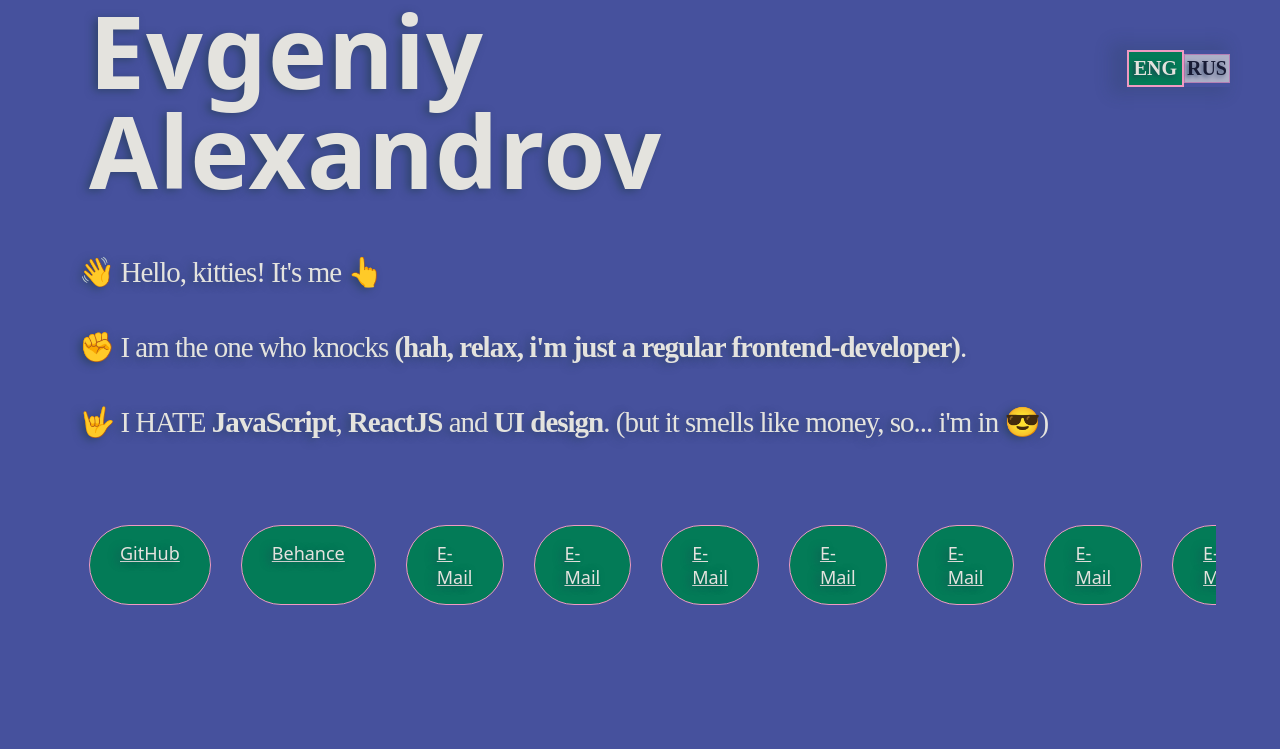
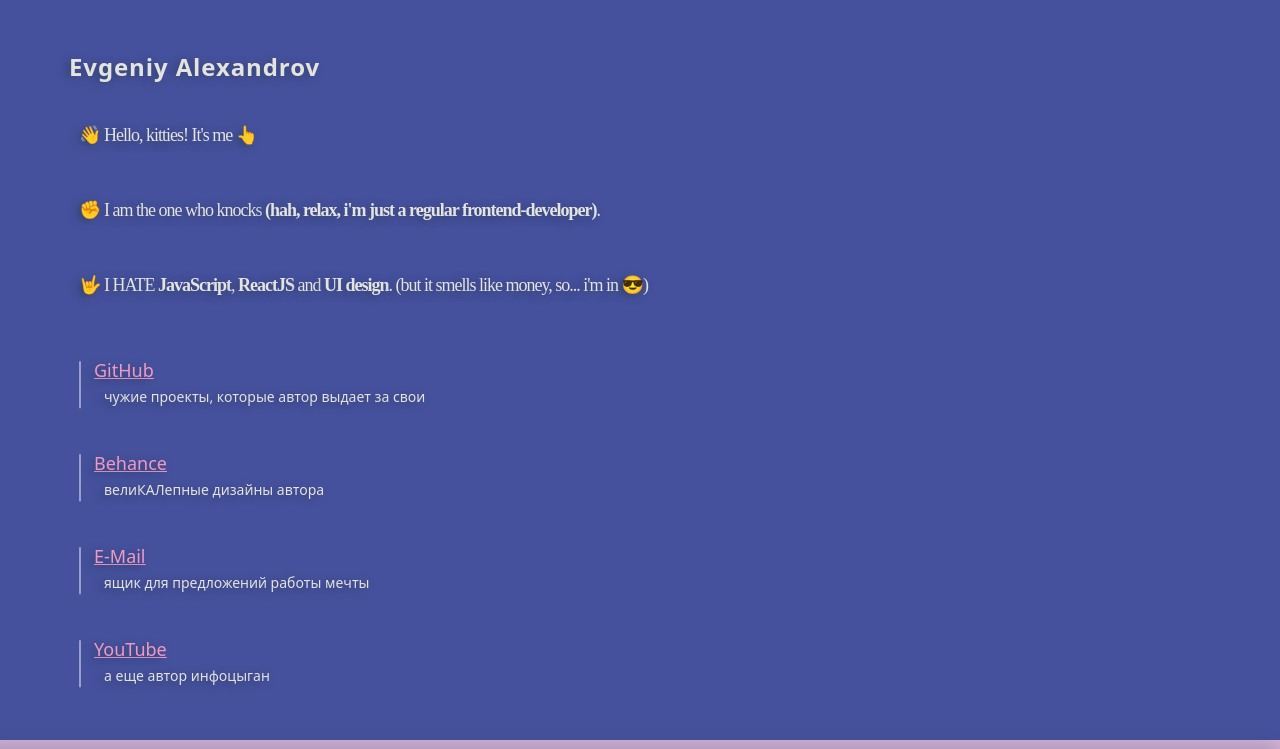
Before and after one commit to zhuzhaka/resume, a React (Create React App) app: page / in a window 1280 px wide. Shown: the top 749 px of the page. Built offline with nearby package versions, Linux system fonts and the light colour scheme; a web font is replaced by a local one.

Commit message:
a lot changed, fy

```diff
--- a/src/components/LanguageSwitch/LangSwitch.module.scss
+++ b/src/components/LanguageSwitch/LanguageSwitch.scss
@@ -1,14 +1,14 @@
-.wrapper {
-  position: absolute;
-	top: 50px;
-	right: 50px;
-	z-index: 100;
+.language-switch {
+  // position: absolute;
+	// top: 50px;
+	// right: 50px;
+	// z-index: 100;
 
 	-webkit-box-shadow: -10px 0px 15px 7px rgba(34, 60, 80, 0.2);
 	-moz-box-shadow: -10px 0px 15px 7px rgba(34, 60, 80, 0.2);
 	box-shadow: -10px 0px 15px 7px rgba(34, 60, 80, 0.2);
 
-  .button {
+  &__button {
     border: #f09ac2 2px solid;
     background-color: #f09ac2;
     background-color: #037b57;
@@ -24,9 +24,8 @@
 
     transition: .15s;
     padding: 5px;
-  }
 
-  .buttonDisabled {
+    &_disabled {
       background-color: #e4e3de;
       border-width: 1px;
       color: #000;
@@ -38,3 +37,5 @@
       }
     }
   }
+
+}
--- a/src/components/LanguageSwitch/index.jsx
+++ b/src/components/LanguageSwitch/index.jsx
@@ -1,5 +1,5 @@
 import { useContext } from 'react'
-import styles from "./LangSwitch.module.scss"
+import "./LanguageSwitch.scss"
 import { LanguageContext } from '../../context'
 import { AvailableLanguages } from '../../helpers/consts';
 
@@ -12,13 +12,13 @@ export const LanguageSwitch = () => {
   }
 
   return (
-    <div className={styles.wrapper}>
+    <div className="language-switch">
 			<button
-        className={`${styles.button}${localization.language !== AvailableLanguages.ru.code ? '' : ' ' + styles.buttonDisabled}`}
+        className={`language-switch__button ${localization.language !== AvailableLanguages.ru.code ? '' : ' language-switch__button_disabled'}`}
         onClick={onButtonClick}
       >{AvailableLanguages.en.text}</button>
 			<button
-        className={`${styles.button}${localization.language === AvailableLanguages.ru.code ? '' : ' ' + styles.buttonDisabled}`}
+        className={`language-switch__button ${localization.language === AvailableLanguages.ru.code ? '' : ' language-switch__button_disabled'}`}
         onClick={onButtonClick}
       >{AvailableLanguages.ru.text}</button>
 		</div>
--- a/src/components/ResumeBlock/ResumeBlock.scss
+++ b/src/components/ResumeBlock/ResumeBlock.scss
@@ -4,8 +4,8 @@
   &__links, h1 {
     width: auto;
     // padding: 30px 25px 30px 25px;
-    padding-right: 25px;
-    padding-left: 25px;
+    // padding-right: 25px;
+    // padding-left: 25px;
   }
 
   &__text {
@@ -37,10 +37,111 @@
 
   &__links {
     display: flex;
+    position: relative;
     flex-direction: row;
     overflow-x: auto;
     padding-top: 50px;
-    padding-bottom: 50px;
+    // padding-bottom: 50px;
+
+    @media(max-width: $media-mobile-max-width) {
+      padding: 0 15px 30px 15px;
+      flex-direction: column;
+    }
+
+    span {
+      font-size: 14px;
+      transition: .75s;
+
+      &.resume-link_text-animation {
+        opacity: 0;
+        transition: .5s;
+
+        animation: .5s linear 0s text-opacity-animation;
+        animation-fill-mode: forwards;
+
+        @keyframes text-opacity-animation {
+          from {
+            opacity: 0;
+          }
+          to {
+            opacity: 1;
+          }
+        }
+      }
+
+      a {
+        display: none !important;
+      }
+    }
+
+    li {
+      display: flex;
+      position: relative;
+      flex-direction: column;
+      margin: 0 auto;
+      // border-left: 2px #fff solid;
+      padding: 10px 20px;
+      width: calc(20% - 3px);
+
+      @media(min-width: $media-desktop-min-width) {
+        &:not(:last-child):after {
+          content: '';
+          width: 2px;
+          height: 50%;
+          background-color: #fff;
+          position: absolute;
+          bottom: 0;
+          right: 0;
+
+          transform: translate(0%, -50%);
+
+          opacity: .45;
+        }
+
+        &:first-child {
+          padding-left: 0;
+        }
+
+        &:last-child {
+          padding-right: 0;
+
+        }
+      }
+
+
+
+      @media(max-width: $media-mobile-max-width) {
+        // background-color: $button-background-color;
+        // border: $border-color 1px solid;
+        // border-radius: 100px;
+
+        // color: $font-color;
+
+        // background-color: $button-background-color;
+        // flex-direction: row;
+
+        &:before {
+          content: '';
+          width: 2px;
+          height: 50%;
+          background-color: #fff;
+          position: absolute;
+          top: 0;
+          left: 0;
+
+          transform: translate(0%, 50%);
+
+          opacity: .45;
+        }
+
+        width: 100%;
+        padding: 20px 15px;
+
+        span {
+          padding: 5px 10px;
+        }
+      }
+    }
 
     a {
       margin-right: 30px;
@@ -50,22 +151,23 @@
       }
 
       @media(min-width: $media-desktop-min-width) {
-        &::after {
-          // display: block;
-          color: $font-color;
-          content: " --- ";
-        }
+        // &::after {
+        //   // display: block;
+        //   color: $font-color;
+        //   content: " --- ";
+        // }
 
       }
 
       @media(max-width: $media-mobile-max-width) {
-        background-color: $button-background-color;
-        border: $border-color 1px solid;
-        border-radius: 100px;
+        // background-color: $button-background-color;
+        // border: $border-color 1px solid;
+        // border-radius: 100px;
 
-        color: $font-color;
+        // color: $font-color;
+        // flex-direction: row;
 
-        padding: 15px 30px;
+        padding: 15px 0;
       }
     }
 
--- a/src/components/ResumeBlock/index.jsx
+++ b/src/components/ResumeBlock/index.jsx
@@ -1,6 +1,12 @@
+import { useState } from 'react';
+import { ResumeLink } from '../ResumeLink';
 import './ResumeBlock.scss'
 
 export const ResumeBlock = ({resumeData}) => {
+	const [gitSubText, setGitSubText] = useState("чужие проекты, которые автор выдает за свои");
+	const [behanceSubText, setBehanceSubText] = useState("велиКАЛепные дизайны автора");
+	const [youtubeSubText, setYoutubeSubText] = useState("а еще автор инфоцыган");
+
   return (
     <div className="resume-block">
 				<h1>{resumeData.title}</h1>
@@ -9,18 +15,48 @@ export const ResumeBlock = ({resumeData}) => {
 					<p>{resumeData.body.realme}<b>{resumeData.body.fakeme}</b>.</p>
 					<p dangerouslySetInnerHTML={{__html: resumeData.body.rofl}}></p>
 				</div>
-				<div className="resume-block__links">
-						<a href="https://github.com/zhuzhaka" target="_blank" rel="noreferrer">GitHub</a>
-						<a href="https://www.behance.net/zhuzhaka" target="_blank" rel="noreferrer">Behance</a>
-						<a href="mailto:zhuzhaka.dog@gmail.com">E-Mail</a>
-						<a href="mailto:zhuzhaka.dog@gmail.com">E-Mail</a>
-						<a href="mailto:zhuzhaka.dog@gmail.com">E-Mail</a>
-						<a href="mailto:zhuzhaka.dog@gmail.com">E-Mail</a>
-						<a href="mailto:zhuzhaka.dog@gmail.com">E-Mail</a>
-						<a href="mailto:zhuzhaka.dog@gmail.com">E-Mail</a>
-						<a href="mailto:zhuzhaka.dog@gmail.com">E-Mail</a>
-						<a href="mailto:zhuzhaka.dog@gmail.com">E-Mail</a>
-				</div>
+					<ul className="resume-block__links">
+						<li>
+							<ResumeLink
+								linkHref={"https://github.com/zhuzhaka"}
+								linkText={"GitHub"}
+								subText={gitSubText}
+								onClick={() => {
+									setGitSubText("Ладно, ладно! Это говнокод автора, но ему помогали!");
+								}}
+							/>
+						</li>
+						<li>
+							<ResumeLink
+								linkHref={"https://www.behance.net/zhuzhaka"}
+								linkText={"Behance"}
+								subText={behanceSubText}
+								onClick={() => {
+									setBehanceSubText("Тут еще веселее чем с гитхабом");
+								}}
+							/>
+						</li>
+						<li>
+							<ResumeLink
+								linkHref={"mailto:zhuzhaka.dog@gmail.com"}
+								linkText={"E-Mail"}
+								subText={"ящик для предложений работы мечты"}
+								onClick={() => {
+								}}
+								options={{openInNewTab: false}}
+							/>
+						</li>
+						<li>
+							<ResumeLink
+								linkHref={"https://www.youtube.com/watch?v=dQw4w9WgXcQ"}
+								linkText={"YouTube"}
+								subText={youtubeSubText}
+								onClick={() => {
+									setYoutubeSubText("очевидно, не стоит верить автору, everbody lies");
+								}}
+							/>
+						</li>
+					</ul>
 			</div>
   );
 }
--- /dev/null
+++ b/src/components/ResumeLink/index.jsx
@@ -0,0 +1,30 @@
+import { useState } from "react";
+
+export const ResumeLink = ({
+  linkHref,
+  linkText,
+  subText,
+  onClick,
+  options = { openInNewWindow: true, }
+}) => {
+  const [isClicked, setIsClicked] = useState(false);
+
+  const handleOnClick = () => {
+    if (typeof onClick === 'function') {
+      onClick();
+      setIsClicked(true);
+    }
+  }
+  return (
+    <>
+      <div onMouseDown={handleOnClick}>
+        {
+          options.openInNewWindow
+          ? <a href={linkHref} target="_blank" rel="noreferrer">{linkText}</a>
+          : <a href={linkHref} rel="noreferrer">{linkText}</a>
+        }
+      </div>
+		  <span className={isClicked && "resume-link_text-animation"}>{subText}</span>
+    </>
+  );
+}
--- a/src/pages/MainPage/MainPage.scss
+++ b/src/pages/MainPage/MainPage.scss
@@ -3,7 +3,8 @@
 .main-page {
   display: flex;
   position: relative;
-	overflow: hidden;
+  flex-direction: row-reverse;
+	// overflow: hidden;
 
   // height: 100%;
 	width: 100%;
@@ -13,9 +14,43 @@
   font-size: $font-size;
 	text-shadow: -4px 2px 9px rgba(34,60,80,0.6);
 
+  @media(min-width: $media-desktop-min-width) {
+    .language-switch {
+      position: absolute;
+      top: 50px;
+      right: 50px;
+      z-index: 100;
+    }
+  }
+
   @media(max-width: 1280px) {
-    flex-direction: column-reverse;
+    flex-direction: column;
     font-size: $font-size-mobile;
+
+    .language-switch {
+      position: fixed;
+      width: 100%;
+      bottom: 0;
+      right: 0;
+
+      display: flex;
+      height: 50px;
+
+
+      &__button {
+        width: 50%;
+        border: 1px $font-color solid;
+
+        &_disabled {
+          opacity: 1;
+          padding: 5px;
+        }
+      }
+    }
+  }
+
+  .language-switch {
+    z-index: 100;
   }
 
   h1, h3 {
@@ -65,18 +100,14 @@
   flex-grow: 1;
   background-color: $background-color-first;
   display: flex;
+  flex-direction: column;
   justify-content: center;
+  margin: auto;
+  padding: 40px 0;
 
   @media(min-width: 1281px) {
     .main-page__content {
       width: 450px;
-
-      display: flex;
-      flex-direction: column;
-      justify-content: center;
-      margin: auto;
-
-      padding: 40px 0;
     }
 
     .main-page__infolist {
@@ -95,21 +126,32 @@
     }
   }
 
-  @media(max-width: 1600px) {
-    overflow-y: scroll;
-		overflow-x: hidden;
-  }
-
-  @media(max-width: 1280px) {
-    overflow: hidden;
-  }
-
   h3 {
     padding: 0;
     margin-bottom: 5px;
     line-height: revert;
     font-size: 36px;
   }
+
+  @media(max-width: 1280px) {
+    overflow: hidden;
+
+    animation: 1s linear 1s additional-slide-down;
+    animation-fill-mode: forwards;
+
+    @keyframes additional-slide-down {
+      to {
+        min-height: 25vh;
+      }
+    }
+
+    h3 {
+      font-size: 24px;
+      width: revert;
+      line-height: revert;
+    }
+  }
+
 }
 
 .main-page_resume {
@@ -125,24 +167,57 @@
       top: 50%;
       left: 50%;
       transform: translate(-50%, -50%);
+    }
 
+    animation: .5s linear 1s slide-left;
+    animation-fill-mode: forwards;
+
+    @keyframes slide-left {
+      from {
+        width: 0%;
+      }
+      to {
+        width: 60%;
+
+        -webkit-box-shadow: 0px 0px 15px 17px rgba(34, 60, 80, 0.2);
+        -moz-box-shadow: 0px 0px 15px 17px rgba(34, 60, 80, 0.2);
+        box-shadow: 0px 0px 15px 17px rgba(34, 60, 80, 0.2);
+      }
     }
   }
 
-  &.slide-left {
-    animation: .5s linear 1s slide-left;
-    animation-fill-mode: forwards;
+  @media(max-width: 1600px) {
+    overflow-y: scroll;
+		overflow-x: hidden;
   }
 
-  @keyframes slide-left {
-    from {
-      width: 0%;
+  @media(max-width: $media-mobile-max-width) {
+    overflow: hidden;
+    max-height: 0;
+    min-height: 0;
+
+    animation: 1s linear 1s slide-down;
+    animation-fill-mode: forwards;
+
+    h1 {
+      font-size: 24px;
+      width: revert;
+      line-height: revert;
+      padding: 50px 5px 0 5px;
+      margin: 0;
     }
-    to {
-      width: 60%;
-      -webkit-box-shadow: -10px 0px 15px 7px rgba(34, 60, 80, 0.2);
-      -moz-box-shadow: -10px 0px 15px 7px rgba(34, 60, 80, 0.2);
-      box-shadow: -10px 0px 15px 7px rgba(34, 60, 80, 0.2);
+
+    p {
+      font-size: 18px;
+    }
+
+    @keyframes slide-down {
+      75% {
+        max-height: 100vh;
+      }
+      100% {
+        max-height: revert;
+      }
     }
   }
 }
--- a/src/pages/MainPage/index.jsx
+++ b/src/pages/MainPage/index.jsx
@@ -16,24 +16,25 @@ export const MainPage = () => {
 
   return (
     <main className="main-page">
+			<LanguageSwitch />
+			<div className="main-page__wrapper main-page_resume slide-left">
+				<div className="main-page__content">
+					<ResumeBlock resumeData={resumeData}/>
+				</div>
+			</div>
 			<div className="main-page__wrapper main-page_additional">
 				<div className="main-page__content">
 					<div className="main-page__logo">
 						<h3>Provided by</h3>
 						<Logo />
 					</div>
-					<div className='main-page__infolist'>
+					{/* <div className='main-page__infolist'>
 						<InfoList list={authorStackData.list} title={authorStackData.title}/>
 						<InfoList list={hrOptionsData.list} title={hrOptionsData.title}/>
-					</div>
+					</div> */}
 				</div>
 			</div>
-			<div className="main-page__wrapper main-page_resume slide-left">
-				<LanguageSwitch />
-				<div className="main-page__content">
-					<ResumeBlock resumeData={resumeData}/>
-				</div>
-			</div>
+
     </main>
   );
 }
--- a/src/scss/app.scss
+++ b/src/scss/app.scss
@@ -8,12 +8,16 @@
   box-sizing: content-box;
 }
 
+body {
+  background-color: $background-color-first;
+
+}
+
 a {
 	color: $a-color;
 }
 
 .page-root {
-  background-color: $background-color-first;
   max-width: 1440px;
   margin: 0 auto;
 }
```
Also changed, not shown: public/index.html (+5 -5 lines), src/components/Logo/Logo.module.scss (+9 -1 lines), src/style.css (+0 -21 lines). Lines whose indentation alone changed are shown as unchanged.
